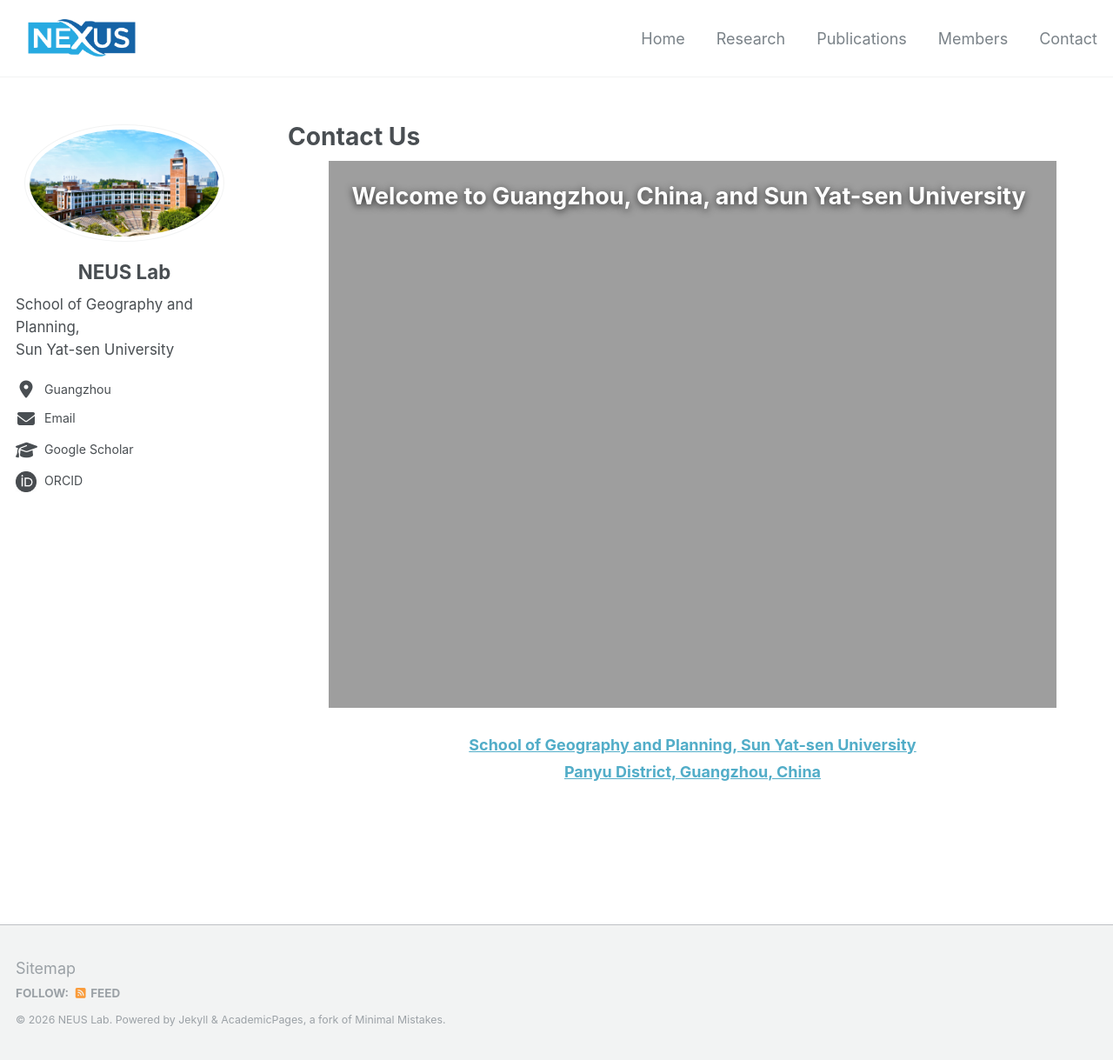
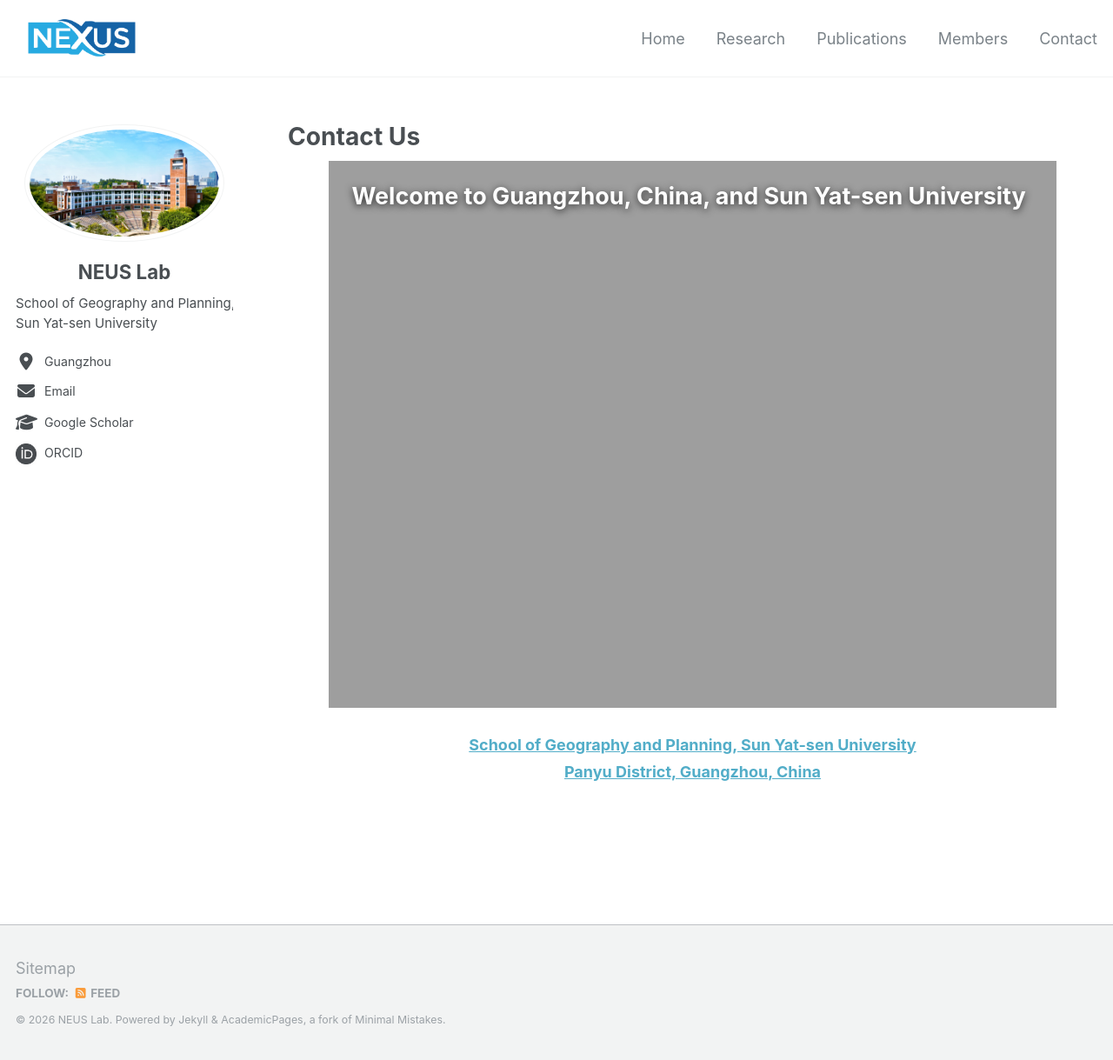
Before and after one commit to kakaLabHub/NEUS.Lab, a Jekyll site: the page built from contact/contact.md, in a window 1280 px wide and 1219 px high. Shown: the whole window at 87% size. Built offline with Jekyll 4.4.1, drawn with Linux system fonts in a browser that asks for light colours.

Commit message:
Keep sidebar bio and email on single lines

```diff
--- a/_sass/_neus.scss
+++ b/_sass/_neus.scss
@@ -151,9 +151,10 @@
 }
 
 #main.neus-content-grid .author__bio {
-  font-size: 0.94rem;
+  font-size: 0.84rem;
   line-height: 1.55;
   text-align: left;
+  white-space: nowrap;
 }
 
 #main.neus-content-grid .author__urls {
@@ -223,7 +224,8 @@
   top: calc(100% + 0.45rem);
   left: 0;
   display: block !important;
-  width: 240px;
+  width: max-content;
+  max-width: calc(100vw - 2rem);
   padding: 0.55rem 0.7rem;
   border: 1px solid #d6d9dc;
   border-radius: 5px;
@@ -239,8 +241,8 @@
   transform: translateY(-3px);
   transition: opacity 0.16s ease, transform 0.16s ease, visibility 0.16s ease;
   visibility: hidden;
-  white-space: normal;
-  word-break: break-all;
+  white-space: nowrap;
+  word-break: normal;
 }
 
 #main.neus-content-grid .author__email-link:hover .author__email-tooltip,
```
